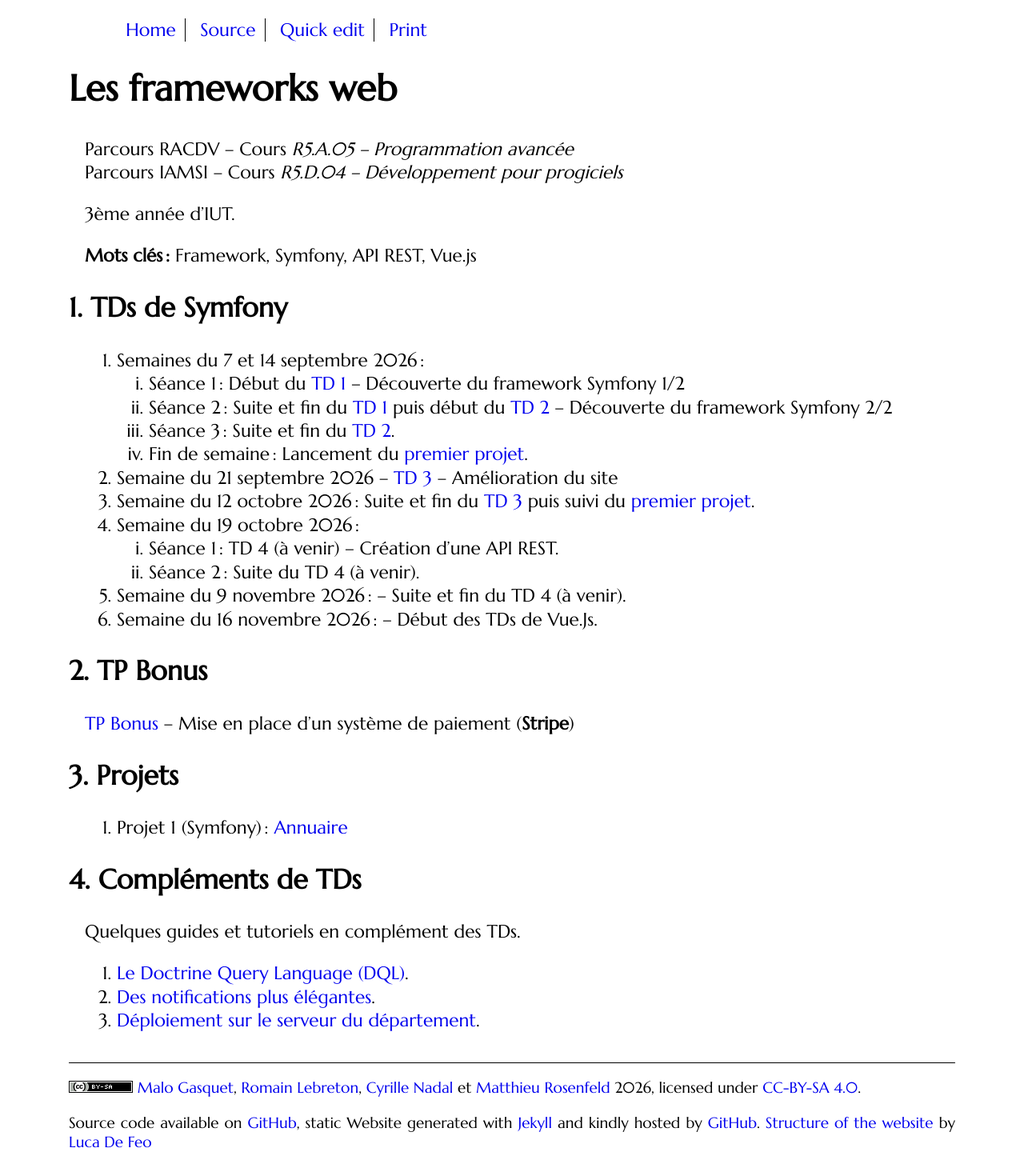
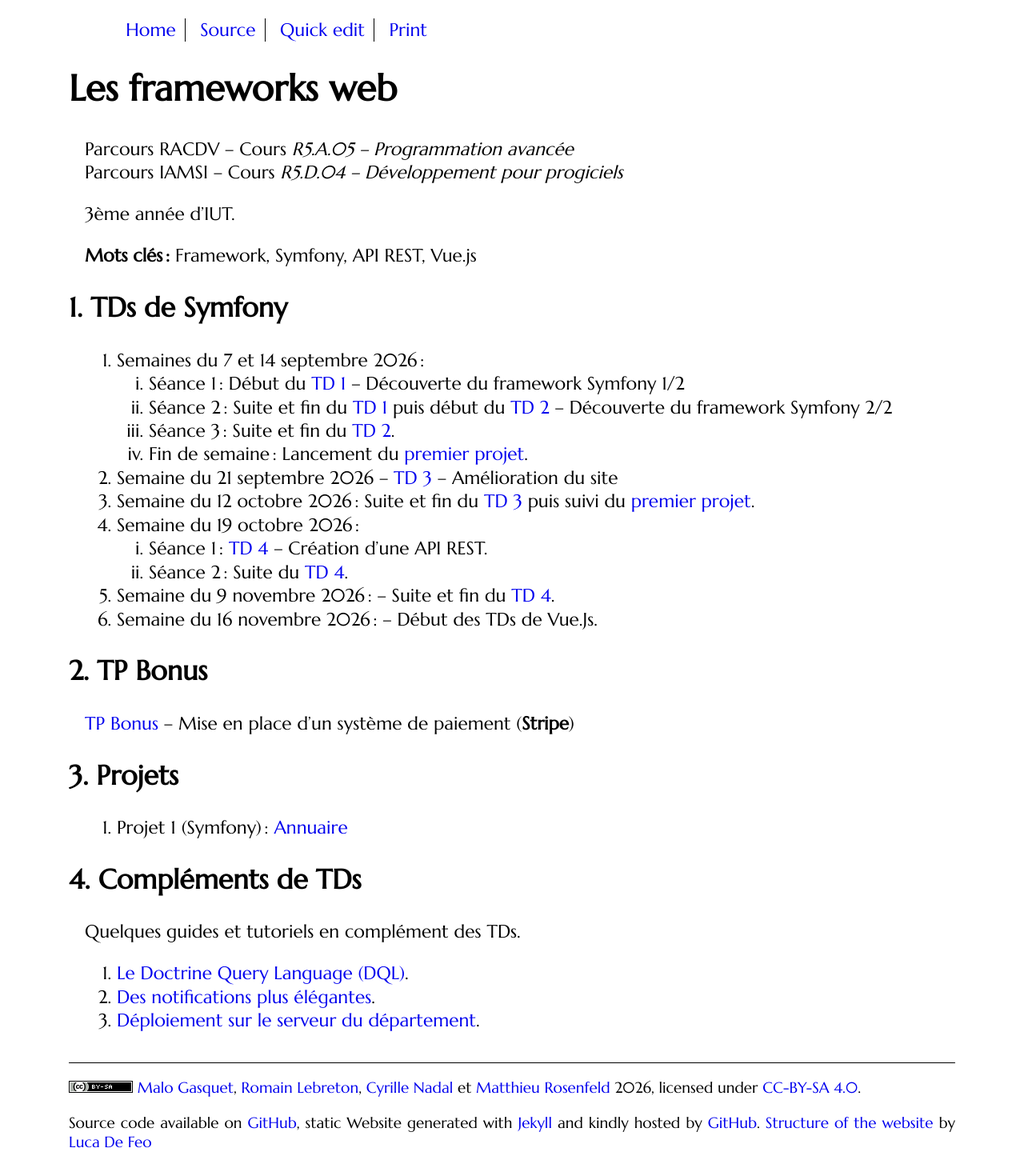
Before and after one commit to mgasquet/R5.A.05-ProgrammationAvancee-Web, a Jekyll site: the page built from index.md, in a window 1280 px wide. Shown: the whole page at 80% size. Built offline with Jekyll 4.4.1, drawn with Linux system fonts in a browser that asks for light colours; some web fonts are replaced.

Commit message:
Mise à jour index

```diff
--- a/index.md
+++ b/index.md
@@ -23,9 +23,9 @@ Parcours IAMSI -- Cours *R5.D.04 -- Développement pour progiciels*
 2. Semaine du 21 septembre 2026 -- [TD 3](tutorials/tutorial3) -- Amélioration du site
 3. Semaine du 12 octobre 2026 : Suite et fin du [TD 3](tutorials/tutorial3) puis suivi du [premier projet](tutorials/projet1).
 4. Semaine du 19 octobre 2026 :
-    1. Séance 1 : TD 4 (à venir) -- Création d'une API REST.
-    2. Séance 2 : Suite du TD 4 (à venir).
-5. Semaine du 9 novembre 2026 : -- Suite et fin du TD 4 (à venir).
+    1. Séance 1 : [TD 4](tutorials/tutorial4) -- Création d'une API REST.
+    2. Séance 2 : Suite du [TD 4](tutorials/tutorial4).
+5. Semaine du 9 novembre 2026 : -- Suite et fin du [TD 4](tutorials/tutorial4).
 6. Semaine du 16 novembre 2026 : -- Début des TDs de Vue.Js.
 
 ## TP Bonus
```
